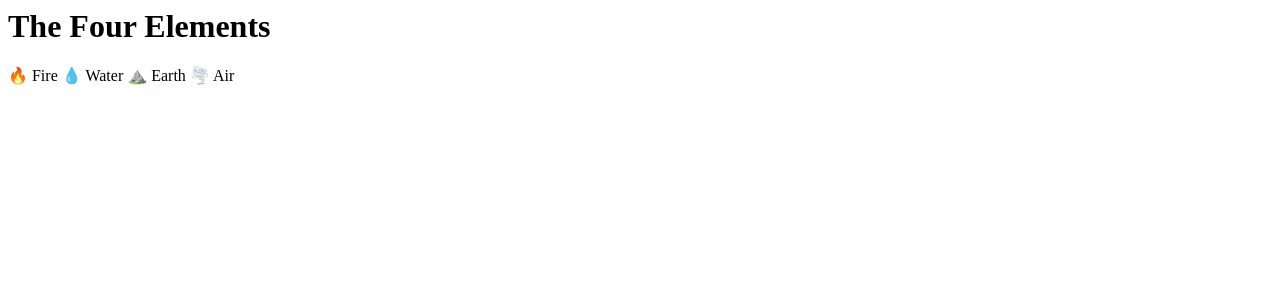
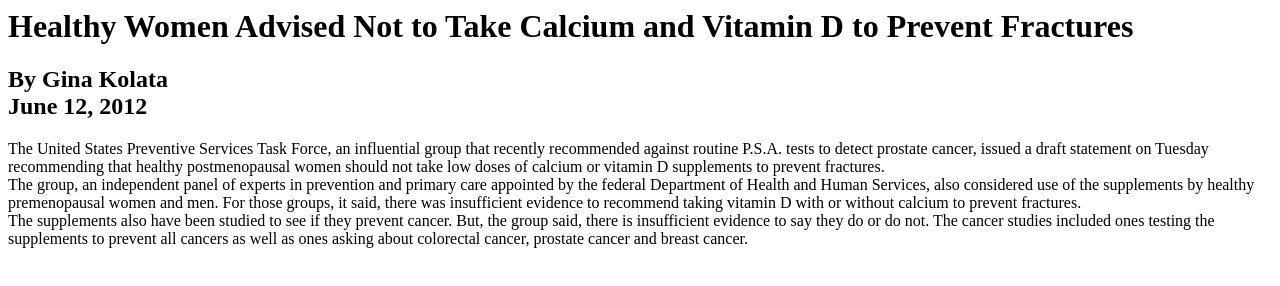
Before and after one commit to mokeisepic/mokeisepic.github.io, a plain HTML site: page index.html in a window 1280 px wide. Drawn offline with Linux system fonts and the light colour scheme.

Commit message:
Newspapaer

```diff
--- a/index.html
+++ b/index.html
@@ -1,8 +1,5 @@
 <body>
-    <h1>The Four Elements</h1>
-    <p>🔥 Fire
-      💧 Water
-      ⛰️ Earth
-      🌪️ Air
-    </p>
-  </body>
+  <h1>Healthy Women Advised Not to Take Calcium and Vitamin D to Prevent Fractures</h1>
+  <h2>By Gina Kolata<br>June 12, 2012</h2>
+  <p>The United States Preventive Services Task Force, an influential group that recently recommended against routine P.S.A. tests to detect prostate cancer, issued a draft statement on Tuesday recommending that healthy postmenopausal women should not take low doses of calcium or vitamin D supplements to prevent fractures.<br>The group, an independent panel of experts in prevention and primary care appointed by the federal Department of Health and Human Services, also considered use of the supplements by healthy premenopausal women and men. For those groups, it said, there was insufficient evidence to recommend taking vitamin D with or without calcium to prevent fractures.<br>The supplements also have been studied to see if they prevent cancer. But, the group said, there is insufficient evidence to say they do or do not. The cancer studies included ones testing the supplements to prevent all cancers as well as ones asking about colorectal cancer, prostate cancer and breast cancer.
+</body>
```
